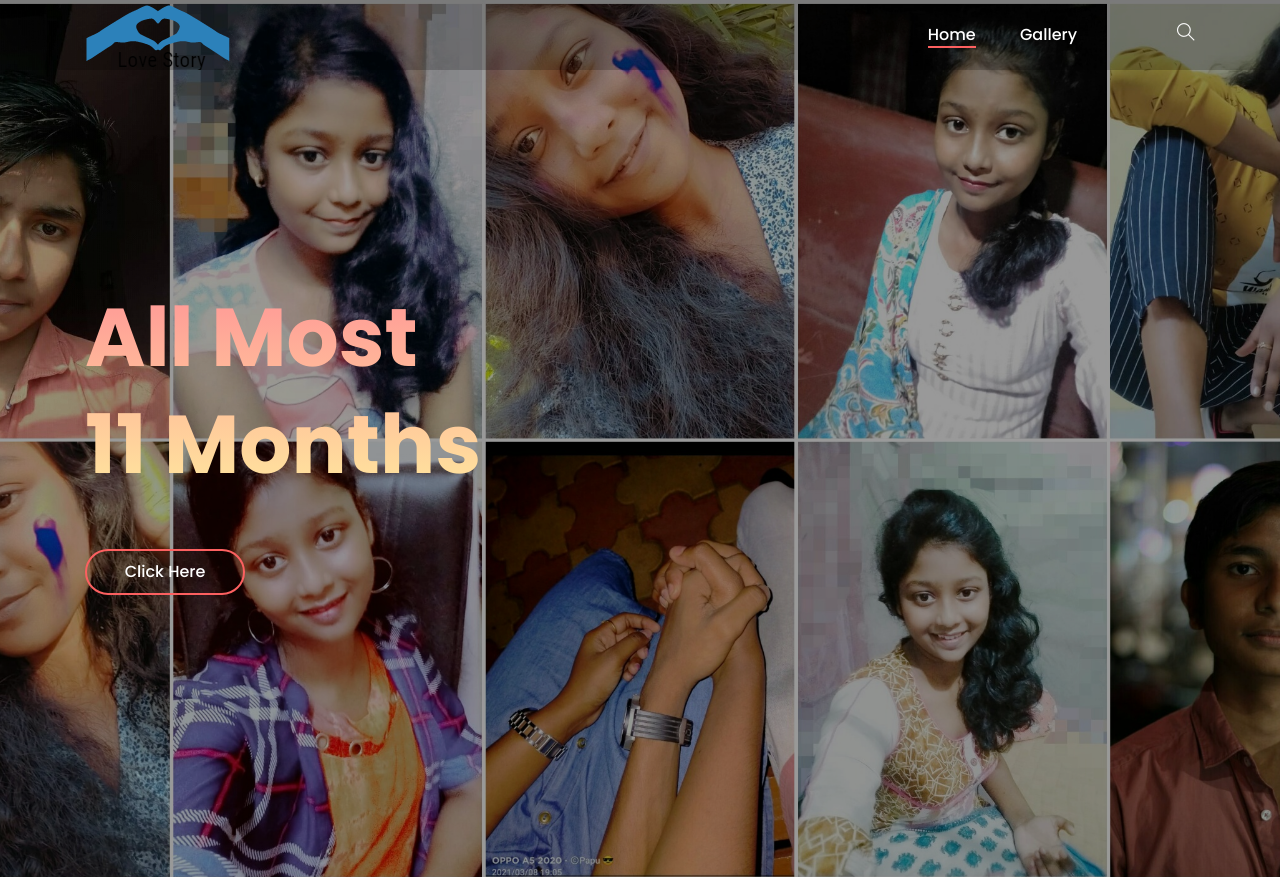
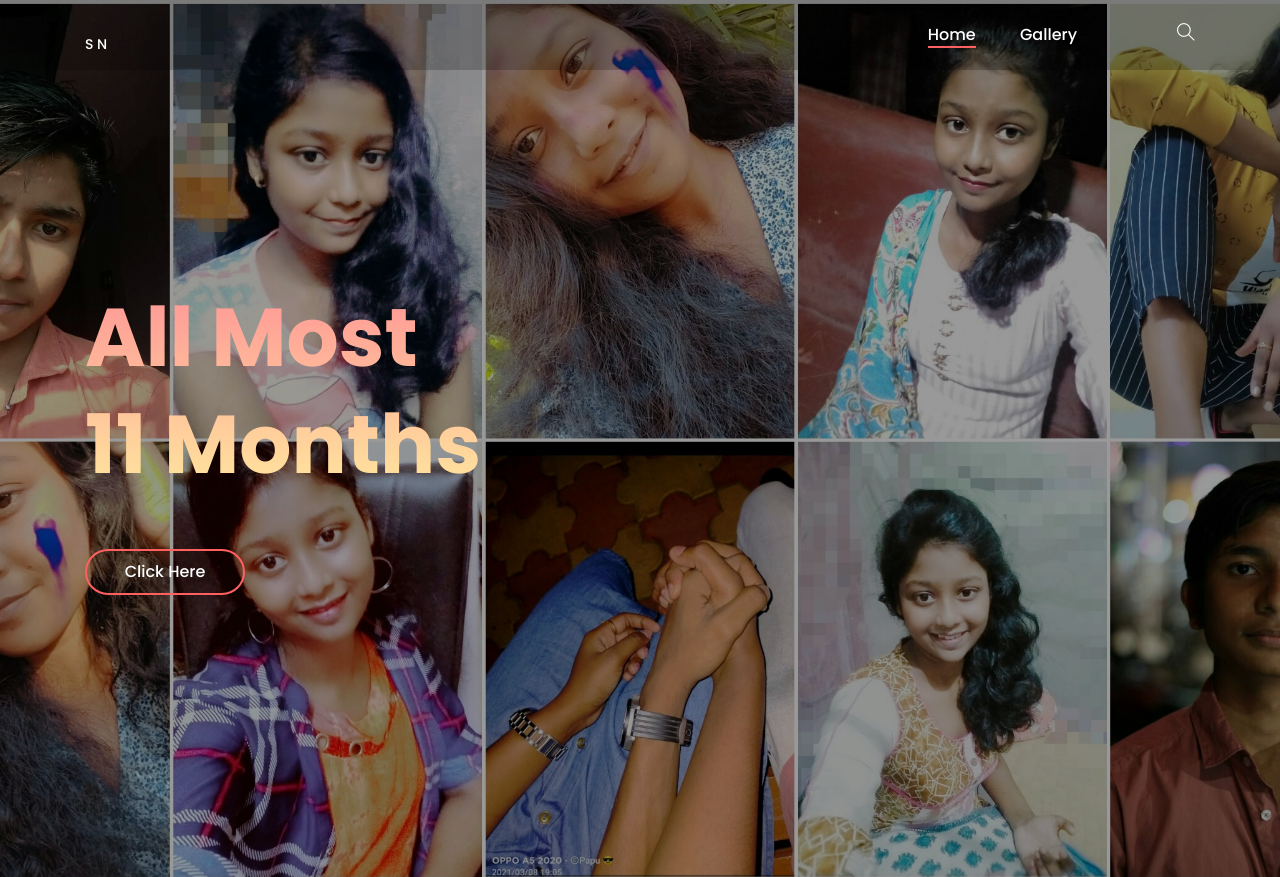
Before and after one commit to UnknownSap/SD-SS, a website: page index.html in a window 1280 px wide. Shown: the top 877 px of the page. Drawn offline with Linux system fonts and the light colour scheme.

Commit message:
Update index.html

```diff
--- a/index.html
+++ b/index.html
@@ -56,7 +56,8 @@
                     <nav class="classy-navbar justify-content-between" id="alimeNav">
 
                         <!-- Logo -->
-                        <a class="nav-brand" href="./index.html"><img src="img/gallary/152.png" alt=""></a>
+<!--                         <a class="nav-brand" href="./index.html"><img src="img/gallary/152.png" alt=""></a> -->
+                        <h1 class="mb-0"><a href="index.html" class="text-white h2 mb-0">S <i class="icon-heart-o" aria-hidden="true"></i> N</a></h1>
 
                         <!-- Navbar Toggler -->
                         <div class="classy-navbar-toggler">
```
